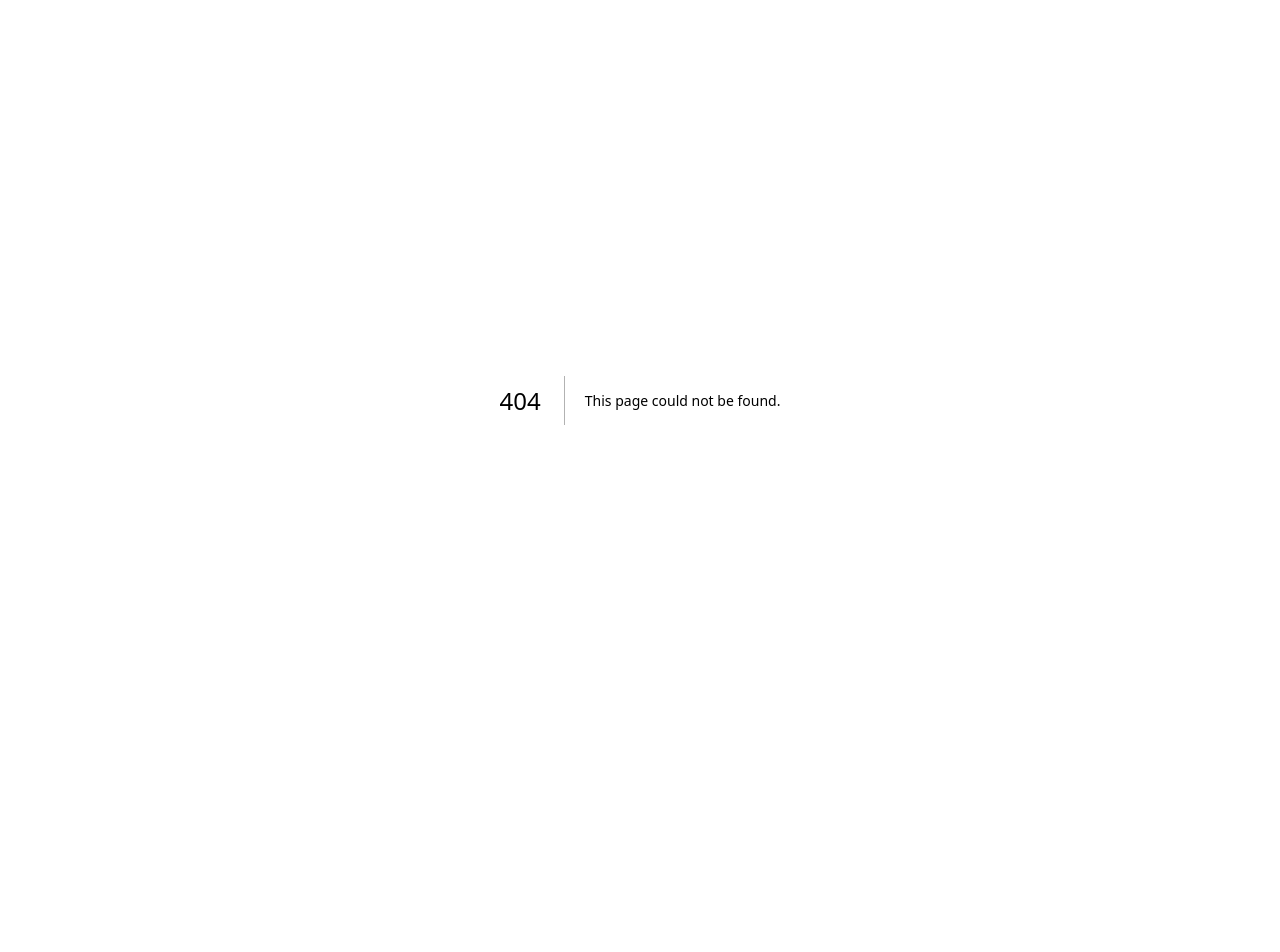
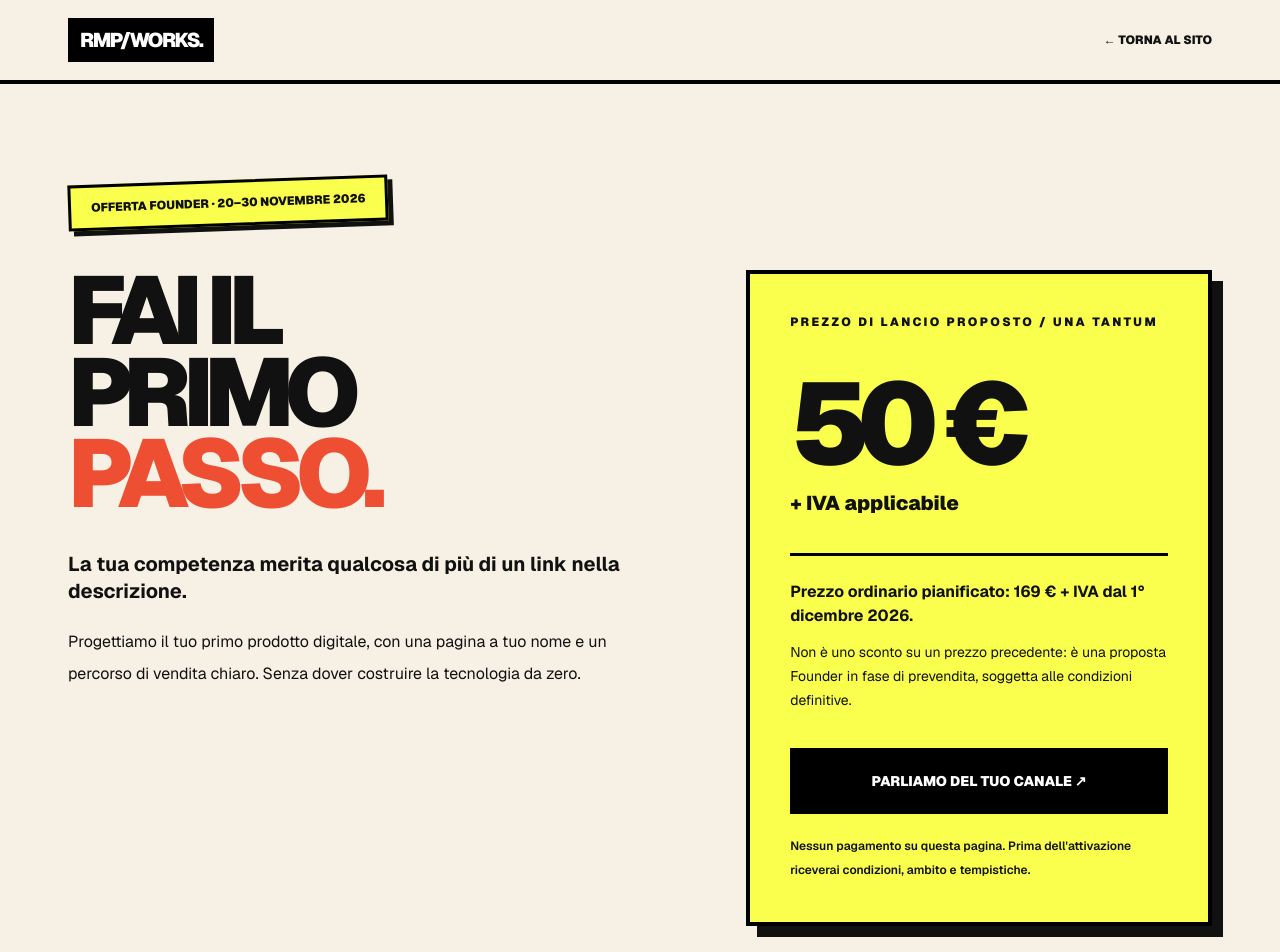
Before and after one commit to MacNaym/rmpworks, a Next.js app: page /creator-studio in a window 1280 px wide. Before the commit this address had no page. Shown: the top 952 px of the page. Before the commit the page ends 800 px from the top, so only its background shows below. Built offline with nearby package versions, Linux system fonts and the light colour scheme.

Commit message:
release: Creator Studio Neo Brutalist app/creator-studio/page.tsx

```diff
--- /dev/null
+++ b/app/creator-studio/page.tsx
@@ -0,0 +1,59 @@
+import Link from "next/link";
+import type { Metadata } from "next";
+import { rmpPhone } from "../contact-details";
+export const metadata:Metadata={
+ title:"Founder 50 € + IVA | RMP Creator Studio",
+ description:"RMP Creator Studio Founder: attivazione assistita per creator indipendenti. Una pagina a tuo marchio, una risorsa gratuita e il primo prodotto digitale."
+};
+const frame="mx-auto max-w-[1240px] px-5 md:px-12";
+const included=[
+ "Pagina pubblica personalizzata con il tuo marchio",
+ "Spazio sul sottodominio del tuo canale",
+ "Un lead magnet semplice: guida o quiz base",
+ "Un primo microprodotto digitale concordato",
+ "Preparazione del percorso per pagamento e consegna",
+ "Una revisione e istruzioni per il lancio"
+];
+const excluded=["Corsi video completi e prodotti premium","Pubblicità, gestione del canale o vendite garantite","Produzione illimitata di materiali e sviluppi su misura","Supporto o automazioni AI illimitati"];
+const faq=[
+ ["È già pronto tutto?","No. Founder è una prevendita di attivazione assistita. Definiamo insieme materiali, attività e data di consegna prima del pagamento."],
+ ["Devo avere già un corso?","No. Iniziamo da un prodotto piccolo, costruito con la tua competenza. Tu validi contenuti e materiali."],
+ ["Come funzionano le quote?","Il modello proposto è 80% al creator e 20% a RMP Works sui ricavi netti definiti nel contratto. Imposte, commissioni e rimborsi verranno specificati prima dell'attivazione."],
+ ["Garantite vendite?","No. Mettiamo a disposizione struttura e supporto concordato, non numeri di visualizzazioni o guadagni garantiti."],
+ ["Posso pagare subito?","Non ancora: prima raccogliamo le richieste e comunichiamo condizioni, tempi e modalità di pagamento verificata."]
+];
+export default function CreatorStudio(){
+ return <main className="min-h-screen overflow-hidden bg-[#f7f1e5] text-[#111]">
+   <header className="border-b-[4px] border-black"><div className={frame+" flex min-h-20 flex-wrap items-center justify-between gap-4 py-3"}><Link href="/" className="bg-black px-3 py-2 text-xl font-black tracking-[-.08em] text-white">RMP/WORKS.</Link><Link href="/" className="text-xs font-black uppercase underline decoration-[3px] underline-offset-8">← Torna al sito</Link></div></header>
+   <section className={frame+" py-14 sm:py-24"}>
+     <p className="inline-block -rotate-2 border-[3px] border-black bg-[#faff4e] px-5 py-3 text-xs font-black uppercase shadow-[5px_5px_0_#111]">Offerta Founder · 20–30 novembre 2026</p>
+     <div className="mt-11 grid items-start gap-12 lg:grid-cols-[1.15fr_.85fr]">
+       <div><h1 className="text-[clamp(3.4rem,7.5vw,8.5rem)] font-black uppercase leading-[.85] tracking-[-.09em]">FAI IL<br/>PRIMO<br/><span className="text-[#ee4f32]">PASSO.</span></h1><p className="mt-9 max-w-2xl text-xl font-bold leading-snug">La tua competenza merita qualcosa di più di un link nella descrizione.</p><p className="mt-5 max-w-xl text-base leading-8">Progettiamo il tuo primo prodotto digitale, con una pagina a tuo nome e un percorso di vendita chiaro. Senza dover costruire la tecnologia da zero.</p></div>
+       <div className="border-[4px] border-black bg-[#faff4e] p-7 shadow-[11px_11px_0_#111] sm:p-10">
+         <p className="text-xs font-black uppercase tracking-[.2em]">Prezzo di lancio proposto / una tantum</p>
+         <p className="mt-9 text-[clamp(4.5rem,9vw,8rem)] font-black leading-none tracking-[-.1em]">50 €</p>
+         <p className="mt-2 text-xl font-black">+ IVA applicabile</p>
+         <div className="my-9 border-t-[3px] border-black pt-6"><p className="text-base font-bold">Prezzo ordinario pianificato: 169 € + IVA dal 1° dicembre 2026.</p><p className="mt-3 text-sm leading-6">Non è uno sconto su un prezzo precedente: è una proposta Founder in fase di prevendita, soggetta alle condizioni definitive.</p></div>
+         <a href={rmpPhone.href} className="inline-flex w-full justify-center border-[3px] border-black bg-black px-6 py-5 text-center text-sm font-black uppercase text-white transition hover:bg-[#f25436] hover:text-black">Parliamo del tuo canale ↗</a>
+         <p className="mt-5 text-xs font-semibold leading-6">Nessun pagamento su questa pagina. Prima dell&apos;attivazione riceverai condizioni, ambito e tempistiche.</p>
+       </div>
+     </div>
+   </section>
+   <section className="bg-[#111] py-20 text-white"><div className={frame}>
+     <p className="font-mono text-xs font-black uppercase tracking-[.24em] text-[#faff4e]">Il pacchetto è concreto.</p>
+     <h2 className="mt-4 text-[clamp(2.9rem,6vw,6rem)] font-black uppercase leading-[.9] tracking-[-.08em]">COSA<br/>COSTRUIAMO.</h2>
+     <div className="mt-12 grid border-[3px] border-white sm:grid-cols-2">{included.map((x,i)=><div key={x} className={`flex gap-5 border-b-[2px] border-white/70 p-6 sm:p-8 ${i%2===0?"sm:border-r-[2px]":""}`}><span className="font-mono text-lg font-bold text-[#faff4e]">{String(i+1).padStart(2,"0")}</span><p className="text-lg font-bold leading-snug">{x}</p></div>)}</div>
+     <p className="mt-6 text-sm leading-7 text-white/75">Il creator mette a disposizione contenuti, competenze e approvazioni. Lavoriamo su uno scope concordato.</p>
+   </div></section>
+   <section className={frame+" grid gap-12 py-20 lg:grid-cols-2"}>
+     <div><h2 className="text-4xl font-black uppercase tracking-[-.065em] sm:text-6xl">COME SI PARTE.</h2><ol className="mt-9 space-y-5 border-l-[4px] border-black pl-6 font-bold leading-7"><li>01 / Raccontaci il tuo canale e il tuo pubblico.</li><li>02 / Concordiamo il primo prodotto e i materiali necessari.</li><li>03 / Ricevi per iscritto attività, condizioni e data di consegna.</li><li>04 / Confermiamo insieme l&apos;attivazione.</li></ol></div>
+     <div className="border-[4px] border-black bg-white p-8"><h2 className="text-3xl font-black uppercase tracking-tight">COSA RESTA FUORI.</h2><ul className="mt-7 space-y-4 text-sm font-semibold leading-7">{excluded.map(x=><li key={x} className="border-b-[2px] border-black/20 pb-4">× {x}</li>)}</ul></div>
+   </section>
+   <section className="border-t-[4px] border-black bg-[#faff4e] py-20"><div className={frame}>
+     <h2 className="text-4xl font-black uppercase tracking-[-.06em] sm:text-6xl">LE DOMANDE GIUSTE.</h2>
+     <div className="mt-9 border-t-[3px] border-black">{faq.map(([q,a])=><article key={q} className="grid gap-3 border-b-[3px] border-black py-7 md:grid-cols-[.9fr_1.1fr]"><h3 className="text-xl font-black uppercase">{q}</h3><p className="max-w-2xl text-sm font-semibold leading-7">{a}</p></article>)}</div>
+     <div className="mt-12 flex flex-wrap items-center justify-between gap-6"><p className="max-w-md text-xl font-black">Hai una community? Iniziamo a capire che prodotto potremmo creare.</p><Link href="/contact" className="border-[3px] border-black bg-black px-8 py-5 text-sm font-black uppercase text-white shadow-[7px_7px_0_#f25436]">Contattaci ↗</Link></div>
+   </div></section>
+   <footer className="bg-[#111] py-10 text-white"><div className={frame+" flex flex-wrap justify-between gap-5 text-sm font-bold"}><Link href="/">RMP/WORKS.</Link><span>© 2026 · Creator Studio</span><Link href="/contact">Contatti</Link></div></footer>
+ </main>;
+}
```
